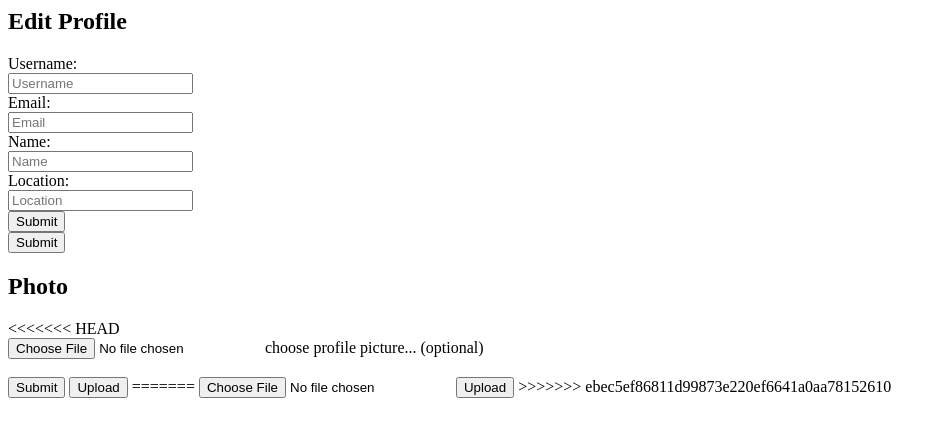
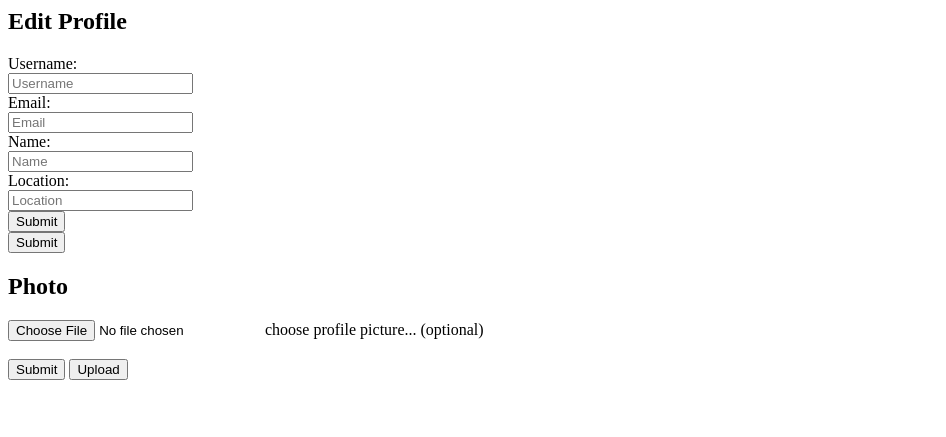
Before and after one commit to bruno02960/LTW, a PHP site: page /editProfileForm.php in a window 1280 px wide. Shown: the top 437 px of the page, without its empty margins (0-946 px from the left). Run offline with PHP 8.4, Linux system fonts and the light colour scheme; data that the repository does not hold is empty.

Commit message:
Forgot to save

```diff
--- a/#justDoIt/account/editProfileForm.php
+++ b/#justDoIt/account/editProfileForm.php
@@ -19,17 +19,11 @@
 
         <h1> Photo </h1>
         <div id="uploadPhoto">
-<<<<<<< HEAD
             <form method = "POST" onsubmit ="return checkImage()" enctype="multipart/form-data">
               <input class = "hidden" type="file" name="fileToUpload" id="fileToUpload" onchange="pressed()">
               <label id="uploadLabel" for="fileToUpload"> choose profile picture... (optional) </label> <br> <br>
               <input id = "sendForm" type = "submit" class = "hidden">
               <input class = "buttonCursor" id="submitPhoto" type="submit" value="Upload" name="submit">
-=======
-            <form action = "upload.php" method = "POST" onsubmit ="return checkImage()" enctype="multipart/form-data">
-                <input class = "buttonCursor" type="file" name="fileToUpload" id="fileToUpload">
-                <input class = "buttonCursor" id="submitPhoto" type="submit" value="Upload" name="submit">
->>>>>>> ebec5ef86811d99873e220ef6641a0aa78152610
             </form>
         </div>
     </section>
```
